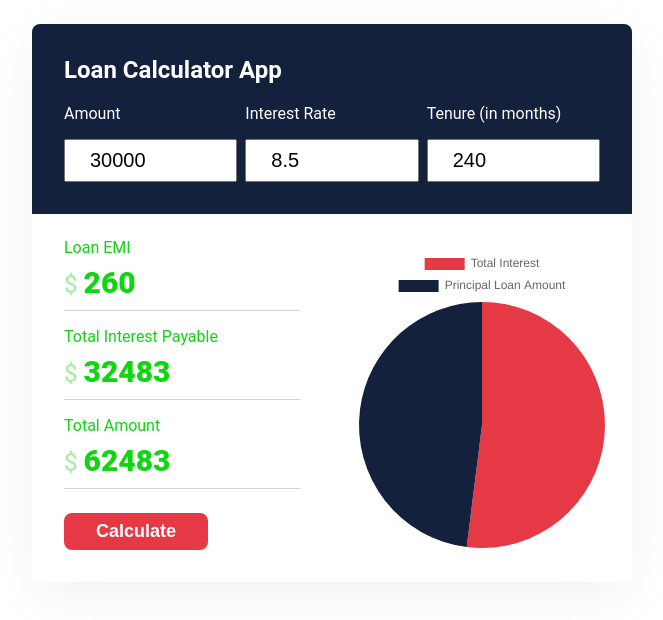
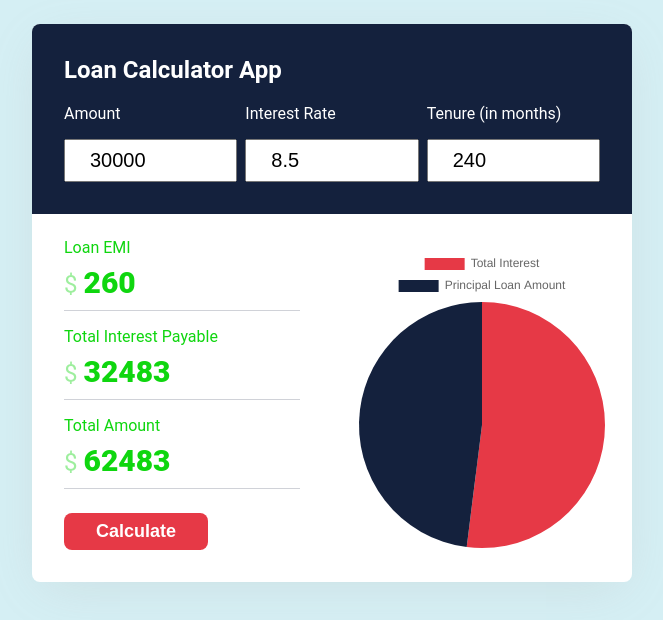
Before and after one commit to dirwolf/Loan-Calculator-main, a plain HTML site: page index.html in a window 1280 px wide. Shown: the whole page, without its empty margins (308-971 px from the left). Drawn offline with nearby package versions, Linux system fonts and the light colour scheme.

Commit message:
third commit

```diff
--- a/style.css
+++ b/style.css
@@ -1,3 +1,6 @@
+body{
+  background-color: #d5eff4;
+}
 .h2 {
   font-size: 36px; /* Adjust the font size as needed */
   color: #0078d4; /* Change the color to your preference */
```
